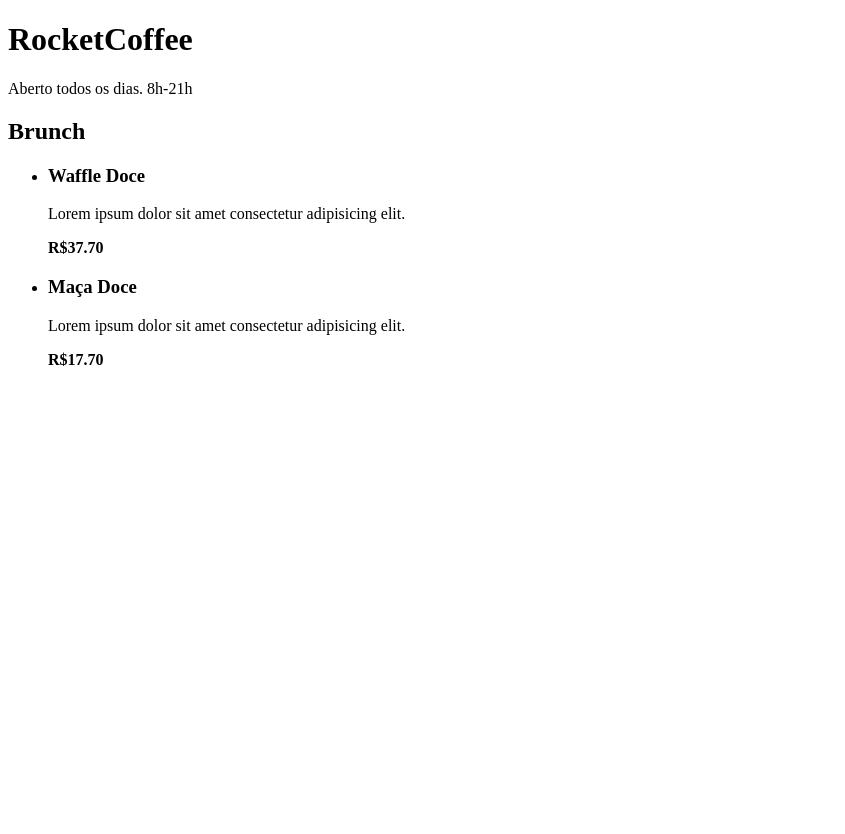
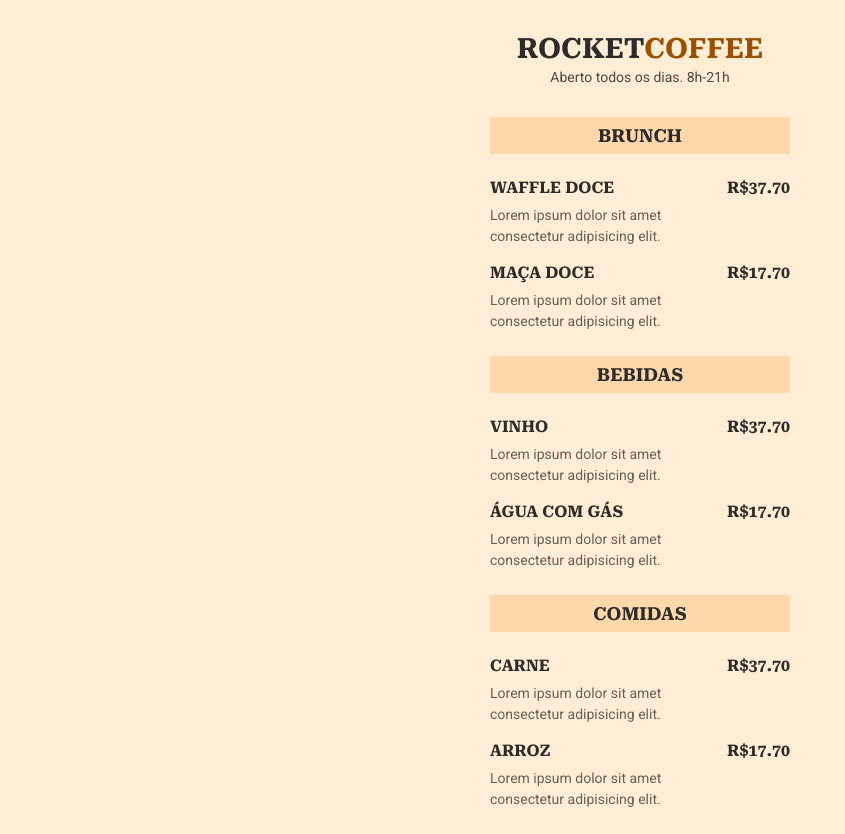
Before and after one commit to aluiziocatao/rocket_coffee, a plain HTML site: page index.html in a window 1280 px wide. Shown: the whole page, without its empty margins (0-845 px from the left). Before the commit the page ends 800 px from the top, so only its background shows below. Drawn offline with Linux system fonts and the light colour scheme.

Commit message:
Second Commit

```diff
--- a/index.html
+++ b/index.html
@@ -1,14 +1,22 @@
 <!DOCTYPE html>
 <html lang="pt-br">
   <head>
+    <link rel="preconnect" href="https://fonts.googleapis.com" />
+    <link rel="preconnect" href="https://fonts.gstatic.com" crossorigin />
+    <link
+      href="https://fonts.googleapis.com/css2?family=Roboto&family=Roboto+Serif:opsz,wght@8..144,700&display=swap"
+      rel="stylesheet"
+    />
+
     <meta charset="UTF-8" />
     <meta http-equiv="X-UA-Compatible" content="IE=edge" />
     <meta name="viewport" content="width=device-width, initial-scale=1.0" />
-    <title>Document</title>
+    <title>RocketCoffee</title>
+    <link rel="stylesheet" href="style.css" />
   </head>
   <body>
     <header>
-      <h1>RocketCoffee</h1>
+      <h1>Rocket<span>Coffee</span></h1>
       <p>Aberto todos os dias. 8h-21h</p>
     </header>
 
@@ -39,5 +47,61 @@
         </li>
       </ul>
     </section>
+
+    <section>
+      <h2>Bebidas</h2>
+
+      <ul>
+        <li>
+          <div class="details">
+            <h3>Vinho</h3>
+            <p class="description">
+              Lorem ipsum dolor sit amet consectetur adipisicing elit.
+            </p>
+          </div>
+
+          <strong class="price"> R$37.70 </strong>
+        </li>
+
+        <li>
+          <div class="details">
+            <h3>Água com gás</h3>
+            <p class="description">
+              Lorem ipsum dolor sit amet consectetur adipisicing elit.
+            </p>
+          </div>
+
+          <strong class="price"> R$17.70 </strong>
+        </li>
+      </ul>
+    </section>
+
+    <section>
+      <h2>Comidas</h2>
+
+      <ul>
+        <li>
+          <div class="details">
+            <h3>Carne</h3>
+            <p class="description">
+              Lorem ipsum dolor sit amet consectetur adipisicing elit.
+            </p>
+          </div>
+
+          <strong class="price"> R$37.70 </strong>
+        </li>
+
+        <li>
+          <div class="details">
+            <h3>Arroz</h3>
+            <p class="description">
+              Lorem ipsum dolor sit amet consectetur adipisicing elit.
+            </p>
+          </div>
+
+          <strong class="price"> R$17.70 </strong>
+        </li>
+      </ul>
+    </section>
   </body>
 </html>
--- /dev/null
+++ b/style.css
@@ -0,0 +1,86 @@
+/* GLOBAL */
+* {
+  margin: 0;
+  padding: 0;
+}
+
+body {
+  background-color: #FFEDD5; /* hex: 0-F */
+  font-family: 'Roboto', sans-serif;
+}
+
+ul {
+  list-style: none;
+}
+
+/* FONTS */
+h1, h2, h3, .price {
+  font-family: 'Roboto Serif', serif;
+  text-transform: uppercase;
+  color: #2D2C2A;
+}
+
+/* HEADER */
+header {
+  padding: 32px 0;
+  text-align: center;
+}
+
+header,
+section {
+  max-width: 300px;
+  margin: 0 auto;
+}
+
+header h1 {
+  margin-bottom: 4px;
+  font-size: 28px;
+  line-height: 33px;
+}
+
+header h1 span {
+  color: #995000;
+}
+
+header p {
+  font-size: 14px;
+  line-height: 16px;
+
+  color: rgba(0, 0, 0, 0.7);
+}
+
+/* SECTION */
+section {
+  margin-bottom: 24px;
+}
+
+section h2 {
+  background-color: #FED7AA;
+  padding: 8px 16px;
+  text-align: center;
+
+  margin-bottom: 24px;
+  font-size: 18px;
+}
+
+/* LISTA */
+ul li {
+  margin-bottom: 16px;
+  display: flex;
+}
+
+li .details {
+  max-width: 240px;
+}
+
+.details h3 {
+  margin-bottom: 8px;
+  font-size: 16px;
+  line-height: 19px;
+}
+
+.details p {
+  color: rgba(0, 0, 0, 0.6);
+  font-size: 14px;
+  line-height: 21px;
+}
```
